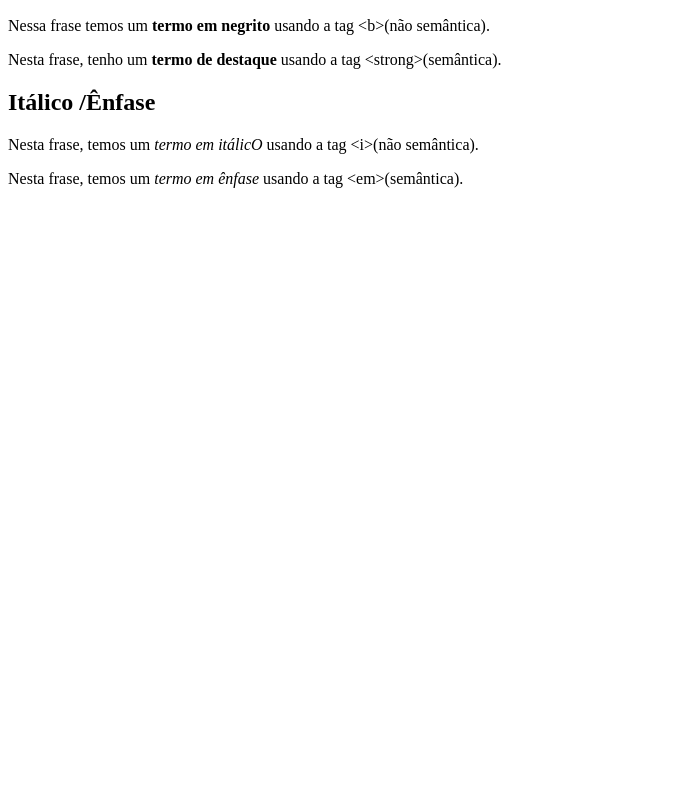
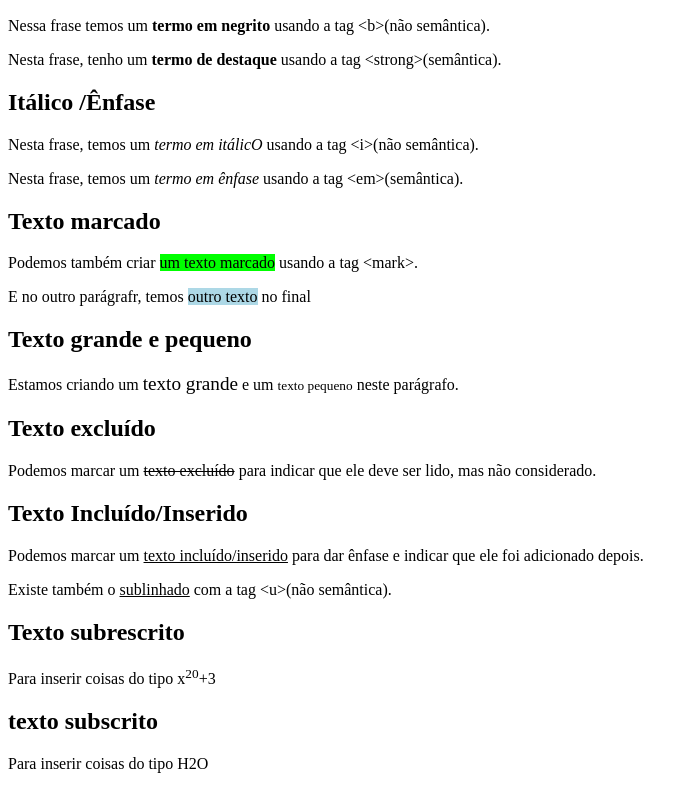
Before and after one commit to NelsonCaixeirinho/Exercicios, a plain HTML site: page ex008/index.html in a window 1280 px wide. Shown: the part 110-899 px from the top of the page, without its empty margins (0-698 px from the left). Before the commit the page ends 800 px from the top, so only its background shows below. Drawn offline with Linux system fonts and the light colour scheme.

Commit message:
ex008
Foi atualizado

```diff
--- a/ex008/index.html
+++ b/ex008/index.html
@@ -6,6 +6,11 @@
     <meta name="viewport" content="width=device-width, initial-scale=1.0">
     <title>Formatação de Textos</title>
 </head>
+    <style>
+        mark {
+            background-color: lightblue;
+        }
+    </style>
 <body>
     <h1>Principais formatações</h1>
     <h2>Negrito / Destaque</h2>
@@ -14,5 +19,18 @@
     <h2>Itálico /Ênfase</h2>
     <p>Nesta frase, temos um <i>termo em itálicO</i> usando a tag &lti&gt(não semântica).</p>
     <p>Nesta frase, temos um <em>termo em ênfase</em> usando a tag &ltem&gt(semântica).</p>
-</body>
+    <h2>Texto marcado</h2>
+    <p>Podemos também criar <mark style="background-color: lime;">um texto marcado</mark> usando a tag &ltmark&gt.</p>
+    <p>E no outro parágrafr, temos <mark>outro texto</mark> no final</p>
+    <h2>Texto grande e pequeno</h2>
+    <p>Estamos criando um <big>texto grande</big> e um <small>texto pequeno</small> neste parágrafo.</p>
+    <h2>Texto excluído</h2>
+    <p>Podemos marcar um <del>texto excluído</del> para indicar que ele deve ser lido, mas não considerado.</p>
+    <h2>Texto Incluído/Inserido</h2>
+    <p>Podemos marcar um <ins>texto incluído/inserido</ins> para dar ênfase e indicar que ele foi adicionado depois.</p>
+    <p>Existe também o <u>sublinhado</u> com a tag &ltu&gt(não semântica).</p>
+    <h2>Texto subrescrito</h2>
+    <p>Para inserir coisas do tipo x<sup>20</sup>+3</p>
+    <h2>texto subscrito</h2>
+    <p>Para inserir coisas do tipo H2O</p>
 </html>
```
